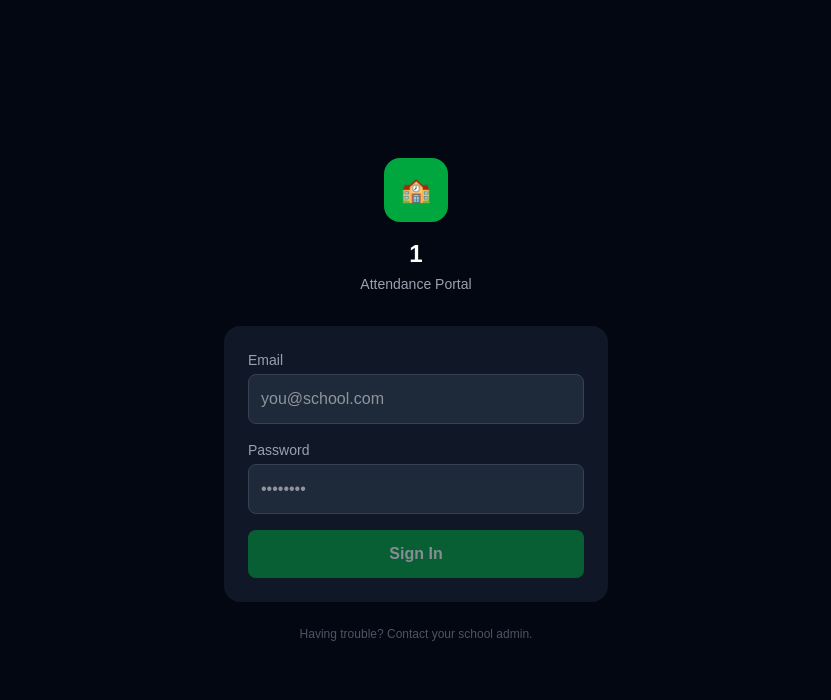
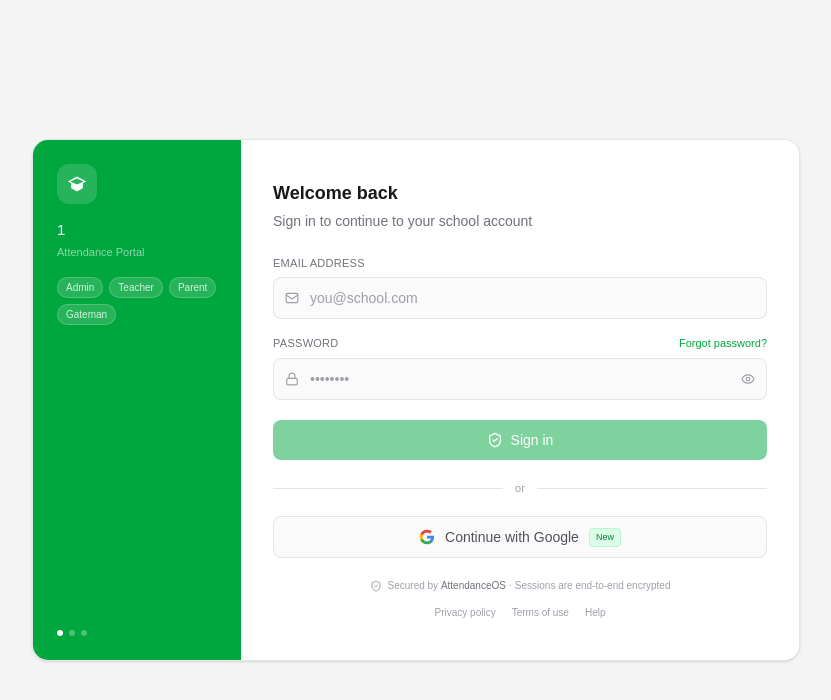
Before and after one commit to hashaam-byte/attendy, a Next.js app: page /1/login in a window 1280 px wide. Shown: the top 700 px of the page, without its empty margins (224-1055 px from the left). Built offline with nearby package versions, Linux system fonts and the light colour scheme; no server answers.

Commit message:
locked in still

```diff
--- a/src/app/[school_slug]/login/page.tsx
+++ b/src/app/[school_slug]/login/page.tsx
@@ -3,6 +3,7 @@ import { useState } from 'react'
 import { useParams, useRouter } from 'next/navigation'
 import { createClient } from '@/lib/supabase/client'
 import { toast } from 'sonner'
+import { Eye, EyeOff, Lock, Mail, ShieldCheck } from 'lucide-react'
 
 export default function LoginPage() {
   const { school_slug } = useParams<{ school_slug: string }>()
@@ -12,11 +13,11 @@ export default function LoginPage() {
   const [email, setEmail] = useState('')
   const [password, setPassword] = useState('')
   const [loading, setLoading] = useState(false)
+  const [showPassword, setShowPassword] = useState(false)
 
   async function handleLogin() {
     setLoading(true)
 
-    // 1. Check school exists and is active
     const { data: school, error: schoolError } = await supabase
       .from('schools')
       .select('id, name, is_active')
@@ -35,11 +36,7 @@ export default function LoginPage() {
       return
     }
 
-    // 2. Sign in
-    const { error: authError } = await supabase.auth.signInWithPassword({
-      email,
-      password,
-    })
+    const { error: authError } = await supabase.auth.signInWithPassword({ email, password })
 
     if (authError) {
       toast.error('Invalid email or password.')
@@ -47,7 +44,6 @@ export default function LoginPage() {
       return
     }
 
-    // 3. Get role → redirect
     const { data: profile } = await supabase
       .from('user_profiles')
       .select('role')
@@ -64,55 +60,244 @@ export default function LoginPage() {
     router.push(roleRoutes[profile?.role ?? 'parent'])
   }
 
+  async function handleGoogleLogin() {
+    await supabase.auth.signInWithOAuth({
+      provider: 'google',
+      options: { redirectTo: `${window.location.origin}/${school_slug}/auth/callback` },
+    })
+  }
+
+  const schoolName = school_slug.replace(/-/g, ' ')
+
   return (
-    <div className="min-h-screen bg-gray-950 flex flex-col items-center justify-center p-4">
-      <div className="w-full max-w-sm">
-        <div className="mb-8 text-center">
-          <div className="w-16 h-16 bg-green-600 rounded-2xl mx-auto mb-4 flex items-center justify-center">
-            <span className="text-2xl">🏫</span>
-          </div>
-          <h1 className="text-white text-2xl font-bold capitalize">
-            {school_slug.replace(/-/g, ' ')}
-          </h1>
-          <p className="text-gray-400 text-sm mt-1">Attendance Portal</p>
+    <div className="min-h-screen flex items-center justify-center p-4
+      bg-zinc-100 dark:bg-zinc-950 transition-colors duration-300">
+
+      <div className="w-full max-w-3xl flex rounded-2xl overflow-hidden
+        border border-zinc-200 dark:border-zinc-800
+        bg-white dark:bg-zinc-900 shadow-sm">
+
+        {/* ── Left brand panel ── */}
+        <div className="hidden md:flex w-52 flex-shrink-0 bg-green-600
+          flex-col justify-between p-6">
+          <div>
+            {/* Icon */}
+            <div className="w-10 h-10 bg-white/15 rounded-xl flex items-center
+              justify-center mb-4">
+              <svg className="w-5 h-5 fill-white" viewBox="0 0 24 24">
+                <path d="M12 3L1 9l4 2.18V17l7 4 7-4v-5.82L23 9 12 3zm0 2.3
+                  L20.06 9 12 12.7 3.94 9 12 5.3zM7 14.13V17l5 2.86V14.7L7
+                  12.5v1.63zm10 0V12.5l-5 2.2v5.16L17 17v-2.87z"/>
+              </svg>
             </div>
 
-        <div className="bg-gray-900 rounded-2xl p-6 space-y-4">
-          <div>
-            <label className="text-gray-400 text-sm block mb-1">Email</label>
+            <h2 className="text-white font-medium text-[15px] leading-snug capitalize">
+              {schoolName}
+            </h2>
+            <p className="text-white/55 text-[11px] mt-1">Attendance Portal</p>
+
+            {/* Role pills */}
+            <div className="flex flex-wrap gap-1.5 mt-4">
+              {['Admin', 'Teacher', 'Parent', 'Gateman'].map(role => (
+                <span key={role}
+                  className="text-[10px] px-2 py-0.5 rounded-full
+                    bg-white/15 text-white/80 border border-white/20">
+                  {role}
+                </span>
+              ))}
+            </div>
+          </div>
+
+          {/* Decorative dots */}
+          <div className="flex gap-1.5 items-center">
+            <span className="w-1.5 h-1.5 rounded-full bg-white" />
+            <span className="w-1.5 h-1.5 rounded-full bg-white/30" />
+            <span className="w-1.5 h-1.5 rounded-full bg-white/30" />
+          </div>
+        </div>
+
+        {/* ── Right form panel ── */}
+        <div className="flex-1 px-8 py-10 flex flex-col justify-center
+          bg-white dark:bg-zinc-900">
+
+          {/* Mobile-only school name */}
+          <div className="flex items-center gap-2 mb-6 md:hidden">
+            <div className="w-7 h-7 bg-green-600 rounded-lg flex items-center justify-center">
+              <svg className="w-4 h-4 fill-white" viewBox="0 0 24 24">
+                <path d="M12 3L1 9l4 2.18V17l7 4 7-4v-5.82L23 9 12 3zm0 2.3
+                  L20.06 9 12 12.7 3.94 9 12 5.3zM7 14.13V17l5 2.86V14.7L7
+                  12.5v1.63zm10 0V12.5l-5 2.2v5.16L17 17v-2.87z"/>
+              </svg>
+            </div>
+            <span className="text-sm font-medium text-zinc-800 dark:text-zinc-100 capitalize">
+              {schoolName}
+            </span>
+          </div>
+
+          <div className="mb-6">
+            <h1 className="text-[18px] font-semibold text-zinc-900 dark:text-zinc-50">
+              Welcome back
+            </h1>
+            <p className="text-zinc-500 dark:text-zinc-400 text-sm mt-1">
+              Sign in to continue to your school account
+            </p>
+          </div>
+
+          {/* Email */}
+          <div className="mb-4">
+            <label className="block text-[11px] font-medium text-zinc-500
+              dark:text-zinc-400 mb-1.5 uppercase tracking-wide">
+              Email address
+            </label>
+            <div className="relative">
+              <Mail className="absolute left-3 top-1/2 -translate-y-1/2 w-3.5 h-3.5
+                text-zinc-400 dark:text-zinc-500 pointer-events-none" />
               <input
                 type="email"
                 value={email}
                 onChange={e => setEmail(e.target.value)}
                 placeholder="you@school.com"
-              className="w-full bg-gray-800 text-white p-3 rounded-lg border border-gray-700 focus:border-green-500 focus:outline-none"
+                className="w-full pl-9 pr-4 py-2.5 text-sm rounded-lg
+                  bg-zinc-50 dark:bg-zinc-800
+                  border border-zinc-200 dark:border-zinc-700
+                  text-zinc-900 dark:text-zinc-100
+                  placeholder:text-zinc-400 dark:placeholder:text-zinc-600
+                  focus:border-green-500 dark:focus:border-green-500
+                  focus:ring-2 focus:ring-green-500/15 focus:outline-none
+                  transition-all"
               />
             </div>
+          </div>
 
-          <div>
-            <label className="text-gray-400 text-sm block mb-1">Password</label>
+          {/* Password */}
+          <div className="mb-5">
+            <div className="flex justify-between items-center mb-1.5">
+              <label className="text-[11px] font-medium text-zinc-500
+                dark:text-zinc-400 uppercase tracking-wide">
+                Password
+              </label>
+              <a href="#"
+                className="text-[11px] text-green-600 hover:text-green-700
+                  dark:text-green-500 dark:hover:text-green-400 transition-colors">
+                Forgot password?
+              </a>
+            </div>
+            <div className="relative">
+              <Lock className="absolute left-3 top-1/2 -translate-y-1/2 w-3.5 h-3.5
+                text-zinc-400 dark:text-zinc-500 pointer-events-none" />
               <input
-              type="password"
+                type={showPassword ? 'text' : 'password'}
                 value={password}
                 onChange={e => setPassword(e.target.value)}
                 placeholder="••••••••"
-              className="w-full bg-gray-800 text-white p-3 rounded-lg border border-gray-700 focus:border-green-500 focus:outline-none"
                 onKeyDown={e => e.key === 'Enter' && handleLogin()}
+                className="w-full pl-9 pr-10 py-2.5 text-sm rounded-lg
+                  bg-zinc-50 dark:bg-zinc-800
+                  border border-zinc-200 dark:border-zinc-700
+                  text-zinc-900 dark:text-zinc-100
+                  placeholder:text-zinc-400 dark:placeholder:text-zinc-600
+                  focus:border-green-500 dark:focus:border-green-500
+                  focus:ring-2 focus:ring-green-500/15 focus:outline-none
+                  transition-all"
               />
+              <button
+                type="button"
+                onClick={() => setShowPassword(v => !v)}
+                className="absolute right-3 top-1/2 -translate-y-1/2
+                  text-zinc-400 hover:text-zinc-600 dark:hover:text-zinc-300
+                  transition-colors"
+                aria-label={showPassword ? 'Hide password' : 'Show password'}
+              >
+                {showPassword
+                  ? <EyeOff className="w-3.5 h-3.5" />
+                  : <Eye className="w-3.5 h-3.5" />}
+              </button>
+            </div>
           </div>
 
+          {/* Sign in button */}
           <button
             onClick={handleLogin}
             disabled={loading || !email || !password}
-            className="w-full bg-green-600 hover:bg-green-700 disabled:opacity-50 text-white p-3 rounded-lg font-semibold transition-colors"
+            className="w-full flex items-center justify-center gap-2 py-2.5
+              bg-green-600 hover:bg-green-700 active:scale-[0.99]
+              disabled:opacity-50 disabled:cursor-not-allowed
+              text-white text-sm font-medium rounded-lg transition-all"
           >
-            {loading ? 'Signing in...' : 'Sign In'}
+            {loading ? (
+              <>
+                <svg className="animate-spin w-4 h-4" viewBox="0 0 24 24" fill="none">
+                  <circle className="opacity-25" cx="12" cy="12" r="10"
+                    stroke="currentColor" strokeWidth="4" />
+                  <path className="opacity-75" fill="currentColor"
+                    d="M4 12a8 8 0 018-8V0C5.37 0 0 5.37 0 12h4z" />
+                </svg>
+                Signing in…
+              </>
+            ) : (
+              <>
+                <ShieldCheck className="w-4 h-4" />
+                Sign in
+              </>
+            )}
           </button>
+
+          {/* Divider */}
+          <div className="flex items-center gap-3 my-5">
+            <hr className="flex-1 border-zinc-200 dark:border-zinc-700" />
+            <span className="text-[11px] text-zinc-400 dark:text-zinc-600">or</span>
+            <hr className="flex-1 border-zinc-200 dark:border-zinc-700" />
           </div>
 
-        <p className="text-gray-600 text-xs text-center mt-6">
-          Having trouble? Contact your school admin.
+          {/* Google SSO */}
+          <button
+            type="button"
+            onClick={handleGoogleLogin}
+            className="w-full flex items-center justify-center gap-2.5 py-2.5
+              text-sm text-zinc-600 dark:text-zinc-400
+              border border-zinc-200 dark:border-zinc-700
+              bg-zinc-50 dark:bg-zinc-800
+              hover:bg-zinc-100 dark:hover:bg-zinc-700/60
+              rounded-lg transition-colors"
+          >
+            <svg className="w-4 h-4" viewBox="0 0 24 24">
+              <path d="M22.56 12.25c0-.78-.07-1.53-.2-2.25H12v4.26h5.92c-.26 1.37-1.04 2.53-2.21 3.31v2.77h3.57c2.08-1.92 3.28-4.74 3.28-8.09z" fill="#4285F4"/>
+              <path d="M12 23c2.97 0 5.46-.98 7.28-2.66l-3.57-2.77c-.98.66-2.23 1.06-3.71 1.06-2.86 0-5.29-1.93-6.16-4.53H2.18v2.84C3.99 20.53 7.7 23 12 23z" fill="#34A853"/>
+              <path d="M5.84 14.09c-.22-.66-.35-1.36-.35-2.09s.13-1.43.35-2.09V7.07H2.18C1.43 8.55 1 10.22 1 12s.43 3.45 1.18 4.93l3.66-2.84z" fill="#FBBC05"/>
+              <path d="M12 5.38c1.62 0 3.06.56 4.21 1.64l3.15-3.15C17.45 2.09 14.97 1 12 1 7.7 1 3.99 3.47 2.18 7.07l3.66 2.84c.87-2.6 3.3-4.53 6.16-4.53z" fill="#EA4335"/>
+            </svg>
+            Continue with Google
+            <span className="text-[9px] font-medium px-1.5 py-0.5 rounded
+              bg-green-100 dark:bg-green-900/40
+              text-green-700 dark:text-green-400
+              border border-green-200 dark:border-green-800">
+              New
+            </span>
+          </button>
+
+          {/* Trust signal */}
+          <div className="flex items-center justify-center gap-1.5 mt-5">
+            <ShieldCheck className="w-3 h-3 text-zinc-400 dark:text-zinc-600" />
+            <p className="text-[10px] text-zinc-400 dark:text-zinc-600">
+              Secured by{' '}
+              <span className="text-zinc-500 dark:text-zinc-400 font-medium">
+                AttendanceOS
+              </span>
+              {' '}· Sessions are end-to-end encrypted
             </p>
+          </div>
+
+          {/* Footer links */}
+          <div className="flex justify-center gap-4 mt-3">
+            {['Privacy policy', 'Terms of use', 'Help'].map(link => (
+              <a key={link} href="#"
+                className="text-[10px] text-zinc-400 dark:text-zinc-600
+                  hover:text-zinc-600 dark:hover:text-zinc-400 transition-colors">
+                {link}
+              </a>
+            ))}
+          </div>
+        </div>
       </div>
     </div>
   )
```
Lines whose indentation alone changed are shown as unchanged.
